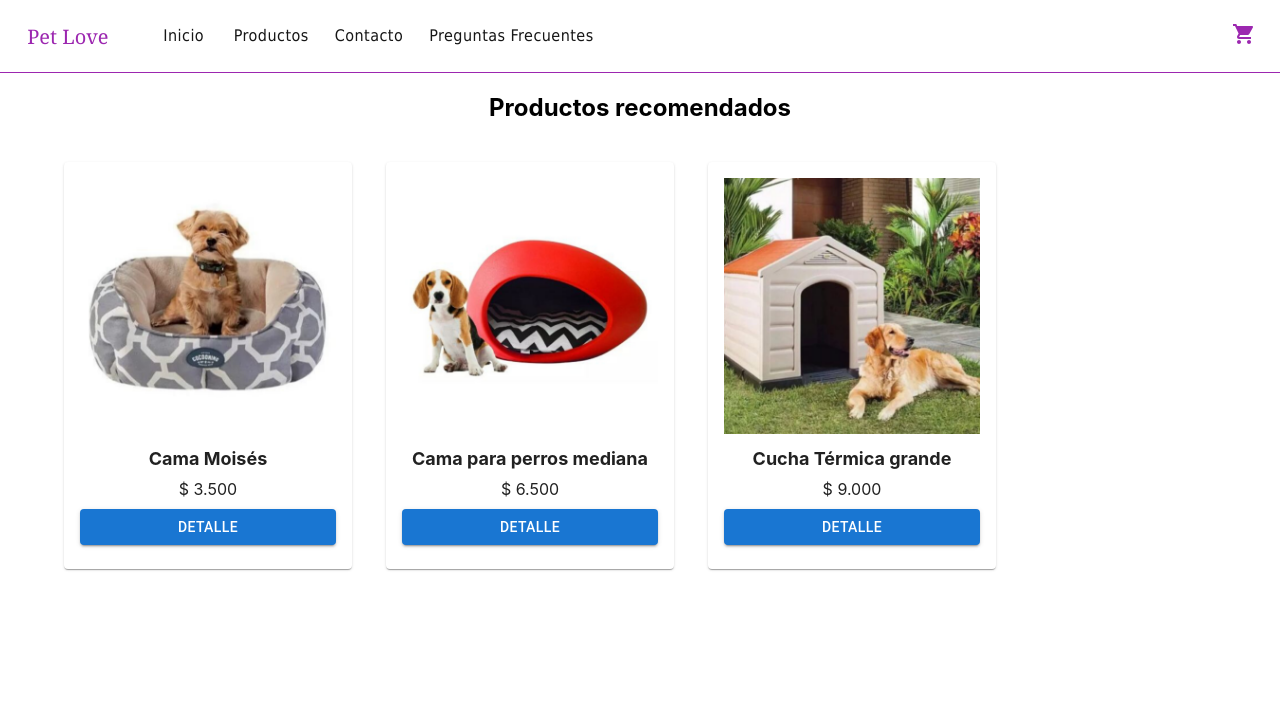
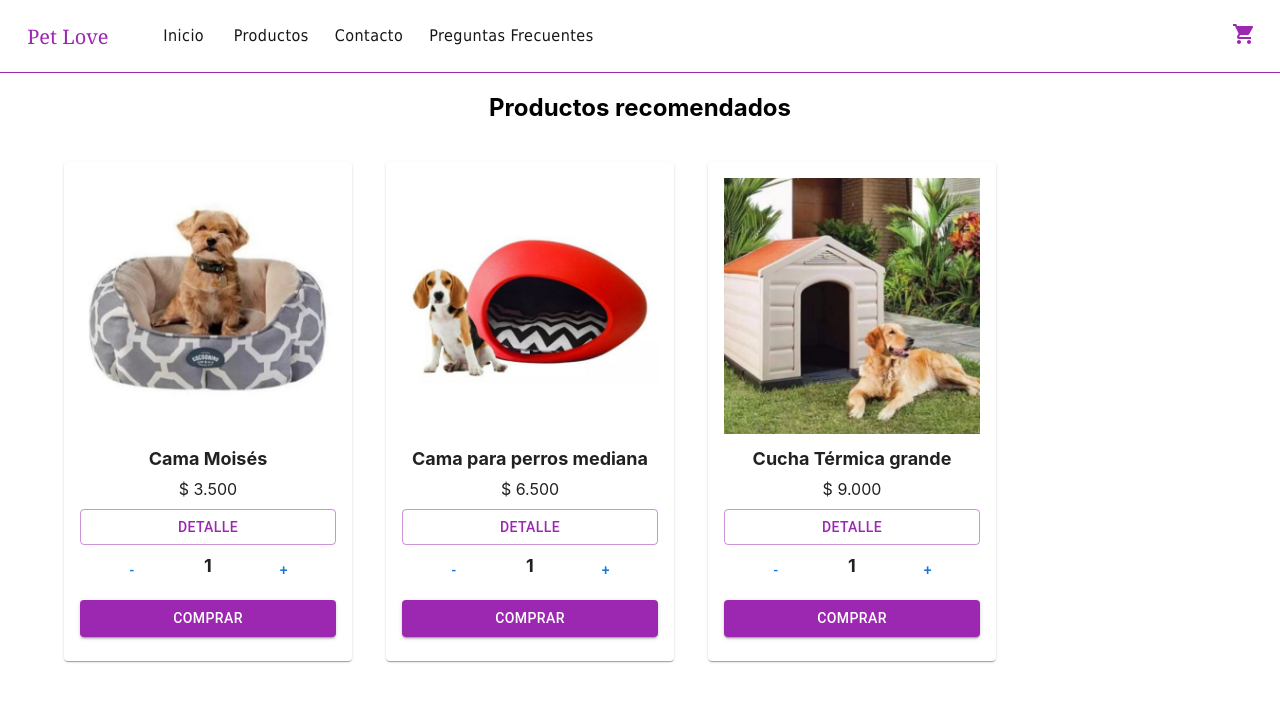
Before and after one commit to KellyML012/ecommerce_31180, a React (Create React App) app in the folder pet-love/: page /cama in a window 1280 px wide. Shown: the top 702 px of the page. Built offline with nearby package versions, Linux system fonts and the light colour scheme; the HTML template or start-up script is replaced by a standard one.

Commit message:
Add ItemCount component in Card

```diff
--- a/pet-love/src/components/Card/Card.css
+++ b/pet-love/src/components/Card/Card.css
@@ -1,3 +1,12 @@
+* {
+    -webkit-touch-callout: none; /* iOS Safari */
+    -webkit-user-select: none; /* Safari */
+    -khtml-user-select: none; /* Konqueror HTML */
+    -moz-user-select: none; /* Firefox */
+    -ms-user-select: none; /* Internet Explorer/Edge */
+    user-select: none; /* Non-prefixed version, currently supported by Chrome and Opera */
+}
+
 .card-item img{
     width: 100%;
 }
--- a/pet-love/src/components/Card/Card.js
+++ b/pet-love/src/components/Card/Card.js
@@ -2,6 +2,7 @@ import './Card.css'
 import { Card, CardContent, Button } from "@mui/material"
 import { useState } from 'react';
 import Modal from '../Modal/Modal';
+import ItemCount from '../ItemCount/ItemCount';
 
 const CardItem = ({ title, price, image} ) => {
 
@@ -10,7 +11,7 @@ const CardItem = ({ title, price, image} ) => {
         setOpen(false)
     }
 
-    return(
+        return(
         <Card sx={{ minWidth: 275 }}>
             <CardContent>
                 <div className="card-item">
@@ -19,7 +20,8 @@ const CardItem = ({ title, price, image} ) => {
                     </div>
                     <p>{title}</p>
                     <span>$ {price}</span>
-                    <Button variant='contained' onClick={() => setOpen(true)}>Detalle</Button>
+                    <Button color='secondary' variant='outlined' onClick={() => setOpen(true)}>Detalle</Button>
+                    <ItemCount />
                 </div>
             </CardContent>
             <Modal handleClose={handleClose} open={open}>
--- /dev/null
+++ b/pet-love/src/components/ItemCount/ItemCount.css
@@ -0,0 +1,12 @@
+.count-container{
+    display: flex;
+    flex-direction: column;
+}
+
+.count-item {
+    width: 100%;
+    height: 50px;
+    display: flex;
+    justify-content: space-around;
+    margin-bottom: 5px;
+}
--- /dev/null
+++ b/pet-love/src/components/ItemCount/ItemCount.js
@@ -0,0 +1,37 @@
+import './ItemCount.css'
+import { Button } from "@mui/material";
+import { useState } from "react";
+
+const ItemCount = () => {
+    const [count, setCount] = useState(1)
+    const [stock, setStock] = useState(10);
+
+    const addCount = () => {
+        if(count < stock) {
+            setCount( count + 1 )
+        }
+    }
+    const subtractCount = () => {
+        if(count > 0) {
+            setCount( count - 1 )
+        }
+    }
+
+    const onAddToCard = () => {
+        setStock(console.log(`Cantidad a comprar: ${count}`))
+    }
+
+    return(
+        <div className="count-container">
+            <div className='count-item'>
+                {/* <Button onClick={subtractCount} disabled={count == 0}>-</Button> */}
+                <Button onClick={subtractCount}>-</Button>
+                <p>{count}</p>
+                <Button onClick={addCount}>+</Button>
+            </div>
+            <Button color='secondary' variant='contained' onClick={onAddToCard}>Comprar</Button>
+        </div>
+    )
+}
+
+export default ItemCount
```
